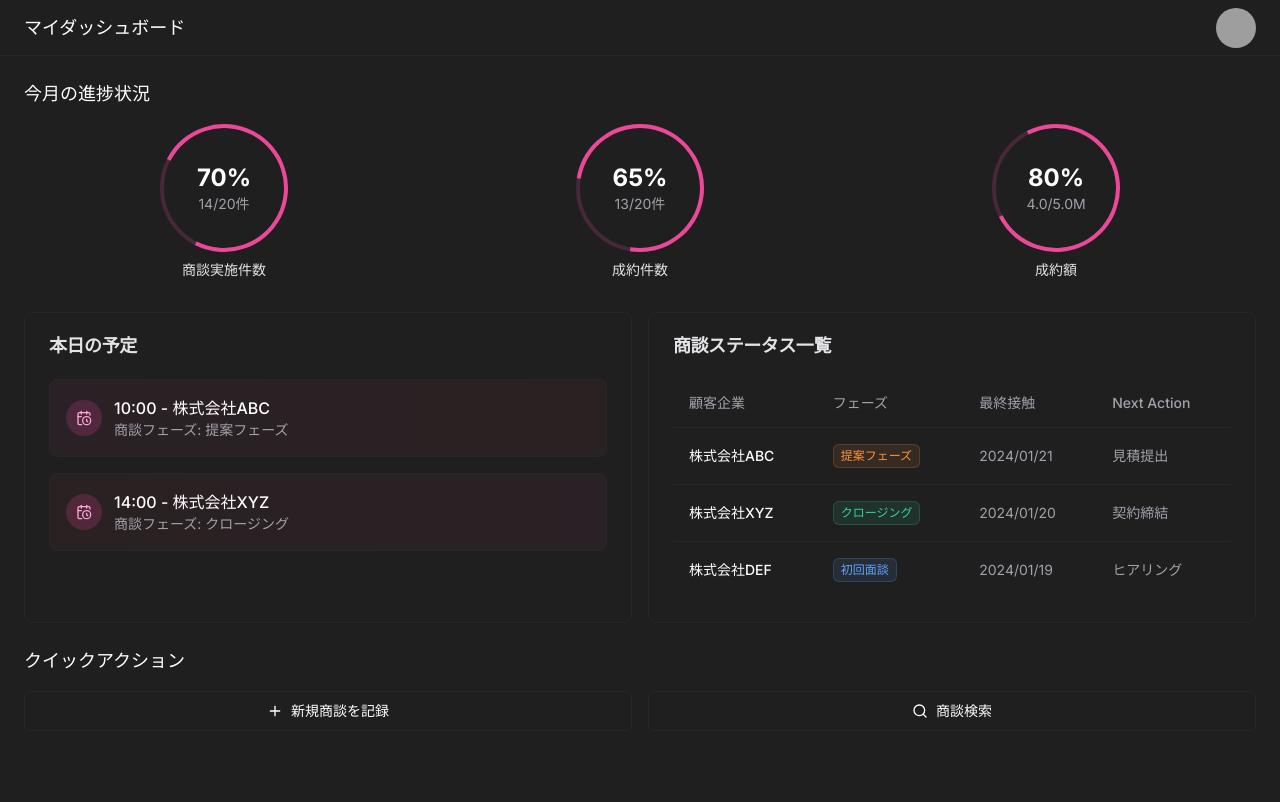
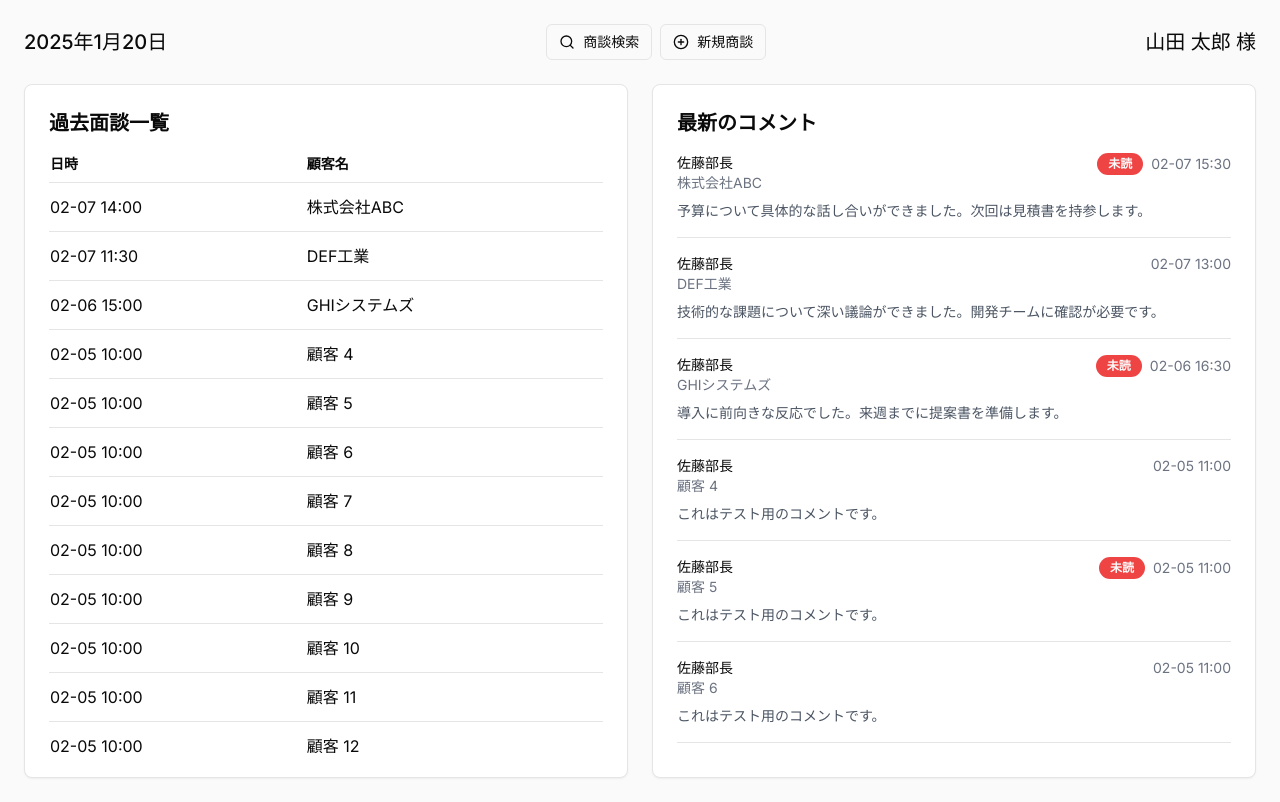
Before and after one commit to okopei/audio-sales-analyzer, a Next.js app in the folder next-app/: page /dashboard in a window 1280 px wide. Built offline with nearby package versions, Linux system fonts and the light colour scheme; grey boxes are pictures that could not be loaded.

Commit message:
feat: member dashboardを統一的UIに変更

```diff
--- a/next-app/src/app/dashboard/page.tsx
+++ b/next-app/src/app/dashboard/page.tsx
@@ -1,165 +1,150 @@
-import { Avatar, AvatarFallback, AvatarImage } from "@/components/ui/avatar"
+"use client"
+
+import { Card } from "@/components/ui/card"
+import { Badge } from "@/components/ui/badge"
 import { Button } from "@/components/ui/button"
-import { Card, CardContent, CardHeader, CardTitle } from "@/components/ui/card"
-import { Table, TableBody, TableCell, TableHead, TableHeader, TableRow } from "@/components/ui/table"
-import { CalendarClock, Plus, Search } from "lucide-react"
+import { Search, PlusCircle } from "lucide-react"
+import Link from "next/link"
+import { ScrollArea } from "@/components/ui/scroll-area"
 
-export default function DashboardPage() {
+export default function Dashboard() {
+  const meetings = [
+    {
+      id: 1,
+      datetime: "02-07 14:00",
+      client: "株式会社ABC",
+    },
+    {
+      id: 2,
+      datetime: "02-07 11:30",
+      client: "DEF工業",
+    },
+    {
+      id: 3,
+      datetime: "02-06 15:00",
+      client: "GHIシステムズ",
+    },
+    // スクロールをテストするために追加のダミーデータ
+    ...Array(10)
+      .fill(null)
+      .map((_, index) => ({
+        id: index + 4,
+        datetime: "02-05 10:00",
+        client: `顧客 ${index + 4}`,
+      })),
+  ]
+
+  const comments = [
+    {
+      id: 1,
+      client: "株式会社ABC",
+      comment: "予算について具体的な話し合いができました。次回は見積書を持参します。",
+      commentTime: "02-07 15:30",
+      isRead: false,
+    },
+    {
+      id: 2,
+      client: "DEF工業",
+      comment: "技術的な課題について深い議論ができました。開発チームに確認が必要です。",
+      commentTime: "02-07 13:00",
+      isRead: true,
+    },
+    {
+      id: 3,
+      client: "GHIシステムズ",
+      comment: "導入に前向きな反応でした。来週までに提案書を準備します。",
+      commentTime: "02-06 16:30",
+      isRead: false,
+    },
+    // スクロールをテストするために追加のダミーデータ
+    ...Array(10)
+      .fill(null)
+      .map((_, index) => ({
+        id: index + 4,
+        client: `顧客 ${index + 4}`,
+        comment: "これはテスト用のコメントです。",
+        commentTime: "02-05 11:00",
+        isRead: index % 2 === 0,
+      })),
+  ]
+
+  // 現在の日付を取得
+  const today = new Date()
+  const dateStr = today.toLocaleDateString("ja-JP", {
+    year: "numeric",
+    month: "long",
+    day: "numeric",
+  })
+
   return (
-    <div className="min-h-screen bg-[#1F1F1F]">
-      <header className="flex h-14 items-center justify-between border-b border-zinc-800 bg-[#1F1F1F] px-6">
-        <h1 className="text-lg font-medium text-white">マイダッシュボード</h1>
-        <Avatar>
-          <AvatarImage src="/placeholder-user.jpg" />
-          <AvatarFallback>鈴木</AvatarFallback>
-        </Avatar>
-      </header>
+    <div className="min-h-screen bg-zinc-50 p-4 sm:p-6">
+      {/* ヘッダー */}
+      <div className="flex flex-col sm:flex-row justify-between items-start sm:items-center mb-6 gap-4">
+        <div className="text-xl font-medium">{dateStr}</div>
+        <div className="flex items-center gap-2 sm:mx-auto">
+          <Link href="/meeting-search">
+            <Button variant="outline" size="sm" className="text-sm">
+              <Search className="w-4 h-4 mr-2" />
+              商談検索
+            </Button>
+          </Link>
+          <Link href="/newmeeting">
+            <Button variant="outline" size="sm" className="text-sm">
+              <PlusCircle className="w-4 h-4 mr-2" />
+              新規商談
+            </Button>
+          </Link>
+        </div>
+        <div className="text-xl font-medium">山田 太郎 様</div>
+      </div>
 
-      <div className="p-6">
-        <div className="mb-8">
-          <h2 className="mb-4 text-lg font-medium text-white">今月の進捗状況</h2>
-          <div className="grid gap-4 md:grid-cols-3">
-            <div className="flex flex-col items-center">
-              <div className="relative flex h-32 w-32 items-center justify-center rounded-full border-4 border-pink-500/20">
-                <div
-                  className="absolute -right-1 -top-1 h-32 w-32 rounded-full border-4 border-pink-500 border-t-transparent"
-                  style={{ transform: "rotate(252deg)" }}
-                ></div>
-                <div className="text-center">
-                  <div className="text-2xl font-bold text-white">70%</div>
-                  <div className="text-sm text-zinc-400">14/20件</div>
-                </div>
-              </div>
-              <div className="mt-2 text-center text-sm text-zinc-200">商談実施件数</div>
-            </div>
+      <div className="grid grid-cols-1 md:grid-cols-2 gap-6">
+        {/* 面談一覧 */}
+        <Card className="p-4 sm:p-6">
+          <h2 className="text-lg sm:text-xl font-semibold mb-4">過去面談一覧</h2>
+          <ScrollArea className="h-[300px] sm:h-[600px]">
+            <table className="w-full">
+              <thead>
+                <tr className="border-b text-sm">
+                  <th className="text-left pb-2">日時</th>
+                  <th className="text-left pb-2">顧客名</th>
+                </tr>
+              </thead>
+              <tbody>
+                {meetings.map((meeting) => (
+                  <tr key={meeting.id} className="border-b last:border-0">
+                    <td className="py-3">{meeting.datetime}</td>
+                    <td className="py-3">{meeting.client}</td>
+                  </tr>
+                ))}
+              </tbody>
+            </table>
+          </ScrollArea>
+        </Card>
 
-            <div className="flex flex-col items-center">
-              <div className="relative flex h-32 w-32 items-center justify-center rounded-full border-4 border-pink-500/20">
-                <div
-                  className="absolute -right-1 -top-1 h-32 w-32 rounded-full border-4 border-pink-500 border-t-transparent"
-                  style={{ transform: "rotate(234deg)" }}
-                ></div>
-                <div className="text-center">
-                  <div className="text-2xl font-bold text-white">65%</div>
-                  <div className="text-sm text-zinc-400">13/20件</div>
-                </div>
-              </div>
-              <div className="mt-2 text-center text-sm text-zinc-200">成約件数</div>
-            </div>
-
-            <div className="flex flex-col items-center">
-              <div className="relative flex h-32 w-32 items-center justify-center rounded-full border-4 border-pink-500/20">
-                <div
-                  className="absolute -right-1 -top-1 h-32 w-32 rounded-full border-4 border-pink-500 border-t-transparent"
-                  style={{ transform: "rotate(288deg)" }}
-                ></div>
-                <div className="text-center">
-                  <div className="text-2xl font-bold text-white">80%</div>
-                  <div className="text-sm text-zinc-400">4.0/5.0M</div>
-                </div>
-              </div>
-              <div className="mt-2 text-center text-sm text-zinc-200">成約額</div>
-            </div>
-          </div>
-        </div>
-
-        <div className="mb-6">
-          <div className="grid gap-4 md:grid-cols-2">
-            <Card className="border-zinc-800 bg-[#1F1F1F] text-white">
-              <CardHeader>
-                <CardTitle className="text-zinc-200">本日の予定</CardTitle>
-              </CardHeader>
-              <CardContent className="space-y-4">
-                <div className="rounded-lg border border-zinc-800 bg-gradient-to-r from-pink-500/5 to-rose-500/5 p-4">
-                  <div className="flex items-center gap-3">
-                    <div className="flex h-9 w-9 items-center justify-center rounded-full bg-pink-500/20">
-                      <CalendarClock className="h-4 w-4 text-pink-300" />
+        {/* 最新のコメント */}
+        <Card className="p-4 sm:p-6">
+          <h2 className="text-lg sm:text-xl font-semibold mb-4">最新のコメント</h2>
+          <ScrollArea className="h-[300px] sm:h-[600px]">
+            <div className="space-y-4">
+              {comments.map((comment) => (
+                <div key={comment.id} className="border-b last:border-0 pb-4">
+                  <div className="flex justify-between items-start mb-2">
+                    <div>
+                      <div className="text-sm font-medium">佐藤部長</div>
+                      <div className="text-sm text-gray-500">{comment.client}</div>
                     </div>
-                    <div>
-                      <div className="font-medium">10:00 - 株式会社ABC</div>
-                      <div className="text-sm text-zinc-400">商談フェーズ: 提案フェーズ</div>
+                    <div className="flex items-center gap-2">
+                      {!comment.isRead && <Badge variant="destructive">未読</Badge>}
+                      <span className="text-sm text-gray-500">{comment.commentTime}</span>
                     </div>
                   </div>
+                  <p className="text-sm text-gray-600">{comment.comment}</p>
                 </div>
-                <div className="rounded-lg border border-zinc-800 bg-gradient-to-r from-rose-500/5 to-pink-500/5 p-4">
-                  <div className="flex items-center gap-3">
-                    <div className="flex h-9 w-9 items-center justify-center rounded-full bg-pink-500/20">
-                      <CalendarClock className="h-4 w-4 text-pink-300" />
-                    </div>
-                    <div>
-                      <div className="font-medium">14:00 - 株式会社XYZ</div>
-                      <div className="text-sm text-zinc-400">商談フェーズ: クロージング</div>
-                    </div>
-                  </div>
-                </div>
-              </CardContent>
-            </Card>
-
-            <Card className="border-zinc-800 bg-[#1F1F1F] text-white">
-              <CardHeader>
-                <CardTitle className="text-zinc-200">商談ステータス一覧</CardTitle>
-              </CardHeader>
-              <CardContent>
-                <Table>
-                  <TableHeader>
-                    <TableRow className="border-zinc-800">
-                      <TableHead className="text-zinc-400">顧客企業</TableHead>
-                      <TableHead className="text-zinc-400">フェーズ</TableHead>
-                      <TableHead className="text-zinc-400">最終接触</TableHead>
-                      <TableHead className="text-zinc-400">Next Action</TableHead>
-                    </TableRow>
-                  </TableHeader>
-                  <TableBody>
-                    <TableRow className="border-zinc-800">
-                      <TableCell className="font-medium text-white">株式会社ABC</TableCell>
-                      <TableCell>
-                        <span className="inline-flex items-center rounded-md bg-orange-400/10 px-2 py-1 text-xs font-medium text-orange-400 ring-1 ring-inset ring-orange-400/20">
-                          提案フェーズ
-                        </span>
-                      </TableCell>
-                      <TableCell className="text-zinc-400">2024/01/21</TableCell>
-                      <TableCell className="text-zinc-400">見積提出</TableCell>
-                    </TableRow>
-                    <TableRow className="border-zinc-800">
-                      <TableCell className="font-medium text-white">株式会社XYZ</TableCell>
-                      <TableCell>
-                        <span className="inline-flex items-center rounded-md bg-emerald-400/10 px-2 py-1 text-xs font-medium text-emerald-400 ring-1 ring-inset ring-emerald-400/20">
-                          クロージング
-                        </span>
-                      </TableCell>
-                      <TableCell className="text-zinc-400">2024/01/20</TableCell>
-                      <TableCell className="text-zinc-400">契約締結</TableCell>
-                    </TableRow>
-                    <TableRow className="border-zinc-800">
-                      <TableCell className="font-medium text-white">株式会社DEF</TableCell>
-                      <TableCell>
-                        <span className="inline-flex items-center rounded-md bg-blue-400/10 px-2 py-1 text-xs font-medium text-blue-400 ring-1 ring-inset ring-blue-400/20">
-                          初回面談
-                        </span>
-                      </TableCell>
-                      <TableCell className="text-zinc-400">2024/01/19</TableCell>
-                      <TableCell className="text-zinc-400">ヒアリング</TableCell>
-                    </TableRow>
-                  </TableBody>
-                </Table>
-              </CardContent>
-            </Card>
-          </div>
-        </div>
-
-        <div>
-          <h2 className="mb-4 text-lg font-medium text-white">クイックアクション</h2>
-          <div className="flex gap-4">
-            <Button className="flex-1 border-zinc-800 bg-[#1F1F1F] text-white hover:bg-zinc-800" variant="outline">
-              <Plus className="mr-2 h-4 w-4" />
-              新規商談を記録
-            </Button>
-            <Button className="flex-1 border-zinc-800 bg-[#1F1F1F] text-white hover:bg-zinc-800" variant="outline">
-              <Search className="mr-2 h-4 w-4" />
-              商談検索
-            </Button>
-          </div>
-        </div>
+              ))}
+            </div>
+          </ScrollArea>
+        </Card>
       </div>
     </div>
   )
```
